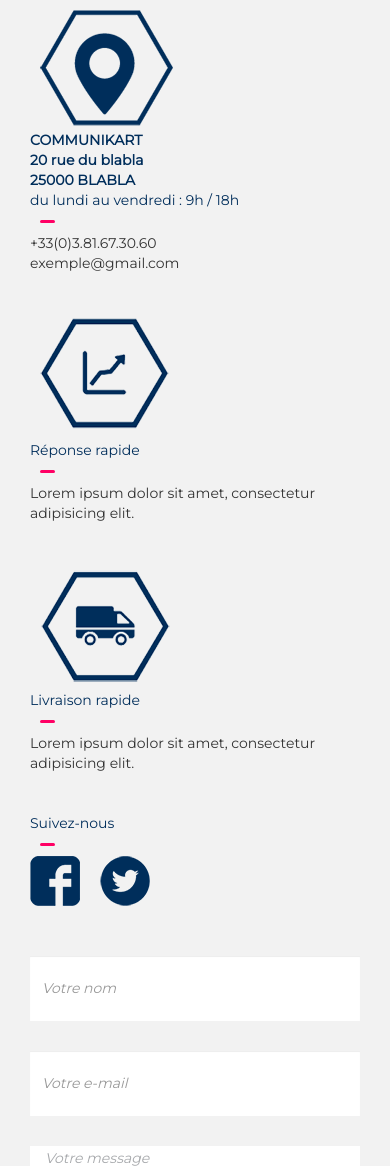
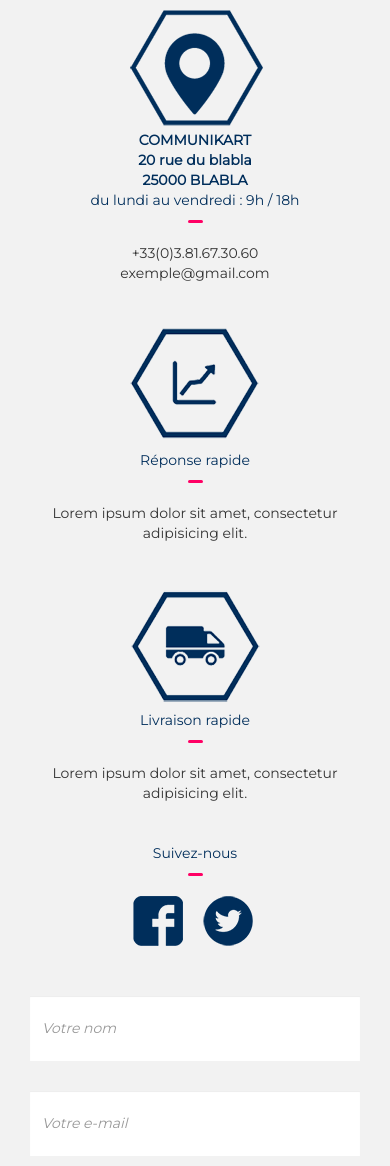
Before and after one commit to GwendalLy/Com-Unik, a plain HTML site: page index.html in a window 390 px wide. Shown: the part 7646-8812 px from the top of the page. Drawn offline with Linux system fonts and the light colour scheme; a web font is replaced by a local one.

Commit message:
responsive contact ok

```diff
--- a/CSS/style.css
+++ b/CSS/style.css
@@ -410,3 +410,19 @@ a:hover{
     width: 100%;
     height: auto;
 }
+
+
+@media (max-width: 1200px){
+    .contact-responsive{
+        text-align: center;
+    }
+
+    .contact-red-underline{
+        margin: 10px auto 20px auto;
+    }
+
+    .social{
+        justify-content: center;
+    }
+
+}
--- a/index.html
+++ b/index.html
@@ -171,7 +171,7 @@
         </div>
       </div>
       <div class="row">
-        <div class="col-lg-6 col-lg-offset-0 col-md-4 col-md-offset-4">
+        <div class="col-lg-6 col-lg-offset-0 col-md-4 col-md-offset-4 contact-responsive">
           <div class="row contact-margin">
             <div class="col-lg-4"><img src="images/localisation.png" alt="Icone de localisation" width="150" height="127"></div>
             <div class="col-lg-8">
```
